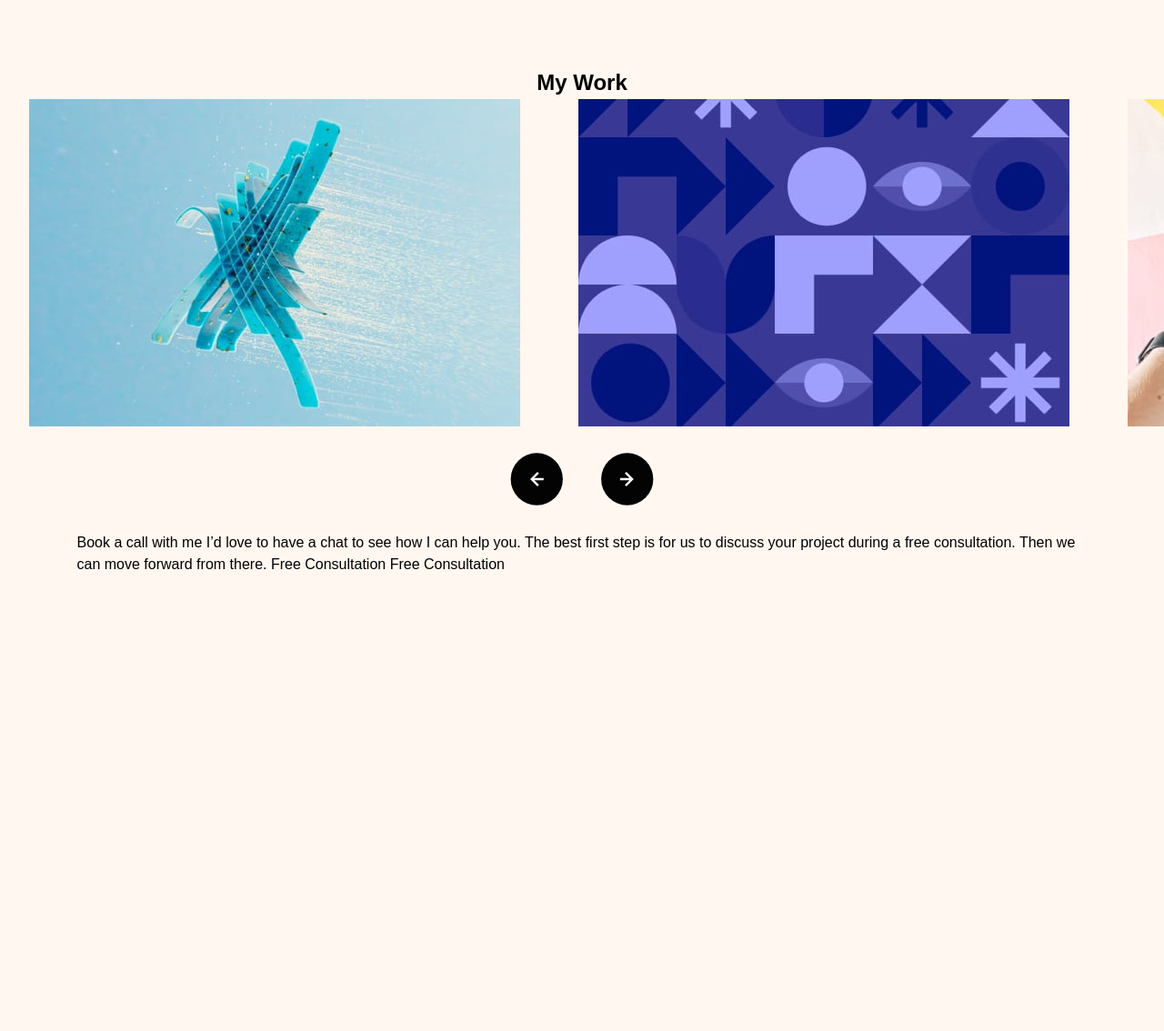
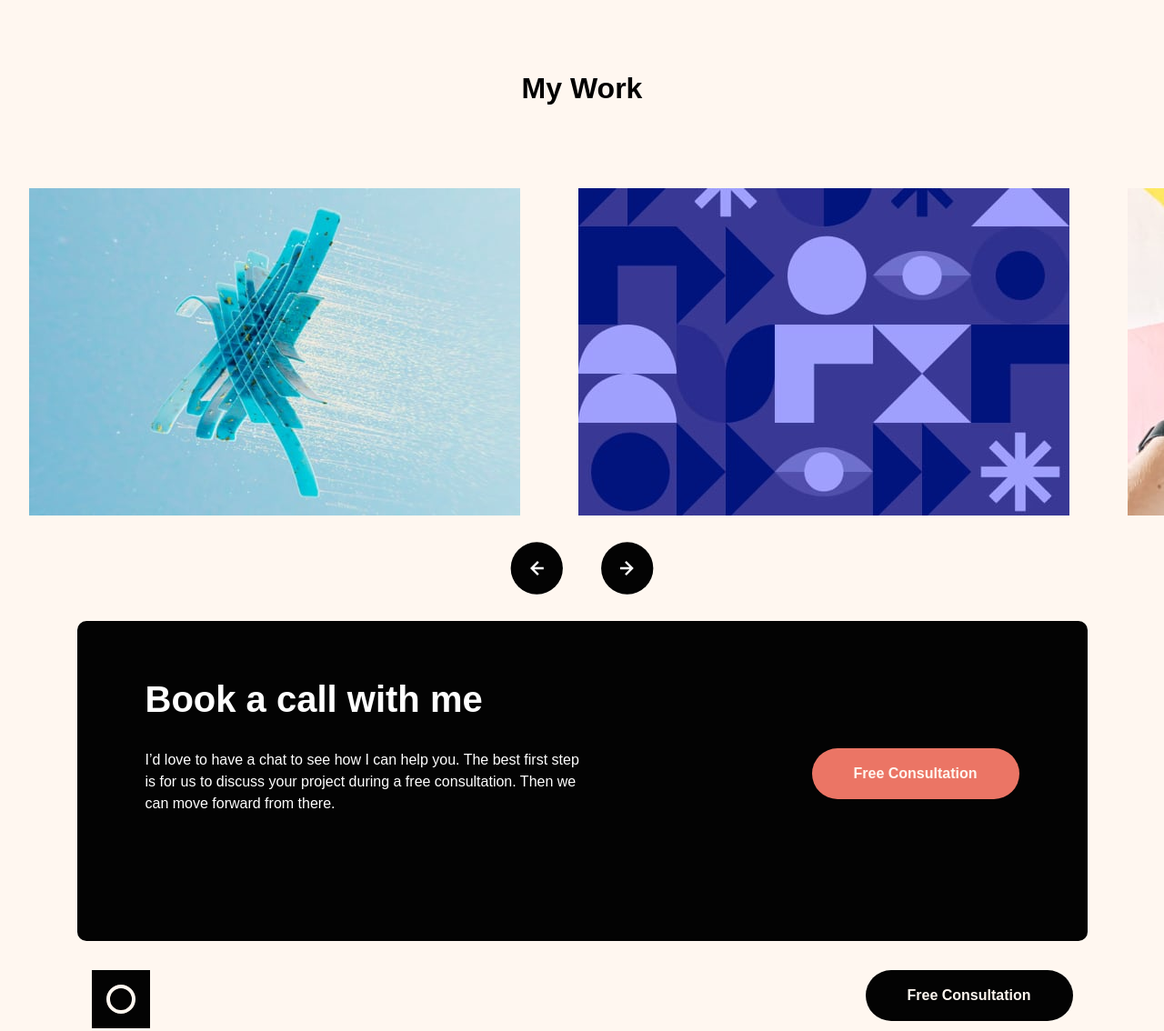
Before and after one commit to KarenDouglas/Frontend-Mentor-Design-Portfolio-Challenge, a website: page starter-code/index.html in a window 1280 px wide. Shown: the part 1273-2407 px from the top of the page at 91% size. Before the commit the page ends 1906 px from the top, so only its background shows below. Drawn offline with Linux system fonts and the light colour scheme.

Commit message:
finishing touches

```diff
--- a/starter-code/index.html
+++ b/starter-code/index.html
@@ -11,7 +11,7 @@
 <body class="bg-light-cream">
  <section class="content pt-3">
     <div class="flex-row space-between mr-1 ml-1 mb-3">
-      <i><img src="assets/logo.svg" alt=""></i>
+      <i class="logo"><img src="assets/logo.svg" alt=""></i>
       <button class="consult-btn1"> Free Consultation</button>
     </div>
 
@@ -85,14 +85,20 @@
 </section>
 
   <div class="content">
-    Book a call with me
+    <div class="cta bg-black ">
+        <h2>Book a call with me</h2>
 
-    I’d love to have a chat to see how I can help you. The best first step is for us to discuss your project during a
-    free consultation. Then we can move forward from there.
+      <p>I’d love to have a chat to see how I can help you. The best first step is for us to discuss your project during a
+        free consultation. Then we can move forward from there.</p>
 
-    Free Consultation
 
-    Free Consultation
+    <button class="consult-btn2"> Free Consultation</button>
+
+    </div>
+    <div class="flex-row space-between mr-1 ml-1 mb-3 mt-3">
+      <i class="logo"><img src="assets/logo.svg" alt=""></i>
+      <button class="consult-btn1"> Free Consultation</button>
+    </div>
   </div>
 
 <script src="./index.js"></script>
--- a/starter-code/scss/_base.scss
+++ b/starter-code/scss/_base.scss
@@ -308,6 +308,58 @@ button, a{
         color: $Light-Cream;
         background-color: $Sum-Yellow;
     }
+    .cta{
+
+        color:white;
+        height: 352px;
+        border-radius: 10px;
+        @include xs{
+            display: flex;
+            flex-direction: column;
+            justify-content: space-between;
+            text-align: center;
+            padding: 56px 75px;
+            button{
+            margin: 0 auto;;
+
+            }
+        }
+
+        @include md{
+            display: block;
+            position: relative;
+
+            h2{
+                float: left;
+                text-align: left;
+                margin-bottom: 25px;
+                font-size: $F40px;
+            }
+            p{
+               clear: both;
+                width: 50%;
+                text-align: left;
+            }
+            button{
+            position: absolute;
+            right: 75px;
+            top: 140px;
+
+
+            }
+        }
+    }
+    @include xs{
+         .logo{
+        width: 44px;
+        }
+    }
+    @include sm{
+        .logo{
+            width: 64px;
+        }
+    }
+
 
 }
 
@@ -316,8 +368,9 @@ button, a{
  .work{
    @include xs{
        h2{
+        font-size: $F24px;
            text-align: center;
-           margin-top: 86px;
+           margin: 65px;
        }
        .slider{
         display: flex;
@@ -350,4 +403,10 @@ button, a{
         padding: 40px;
        }
    }
+   @include md{
+    h2{
+        font-size: $F32px;
+        margin: 86px;
+    }
+   }
 }
```
Also changed, not shown: starter-code/css/index.css.
